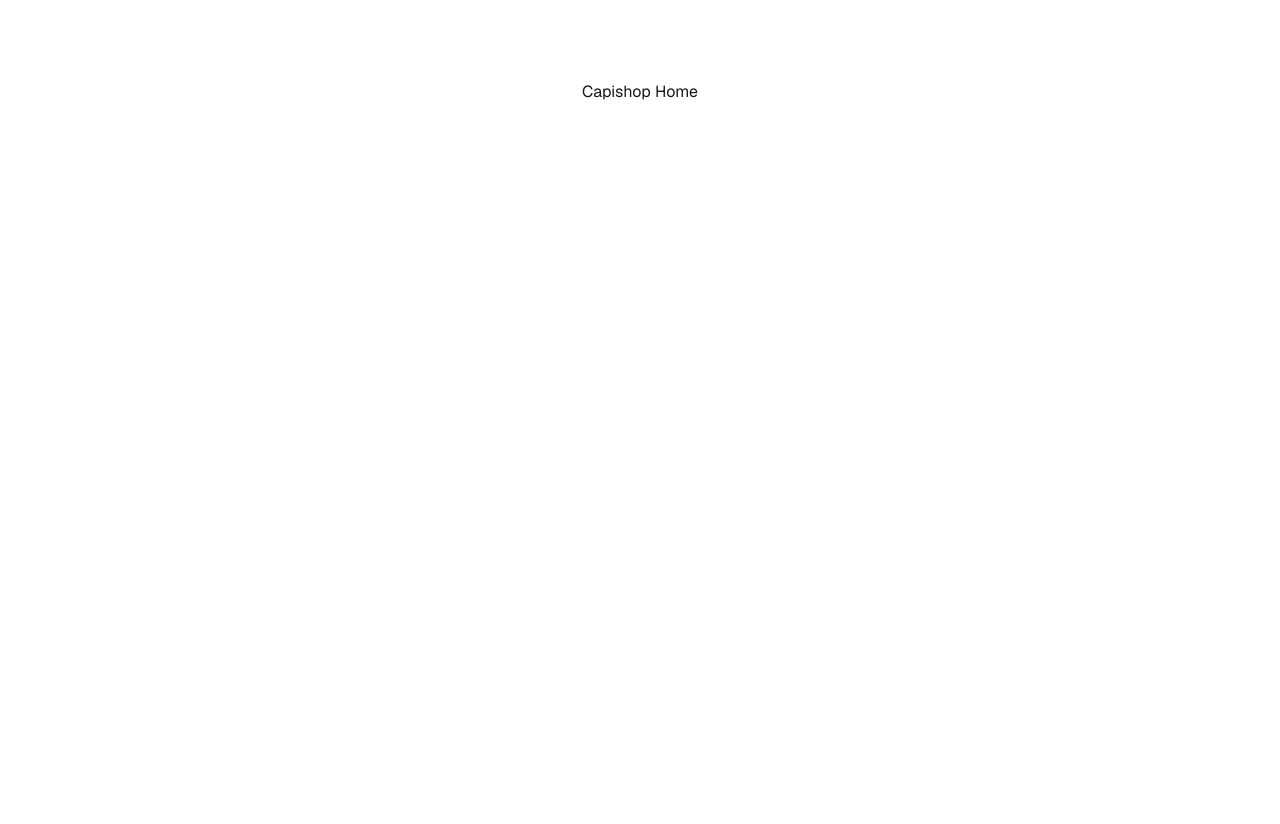
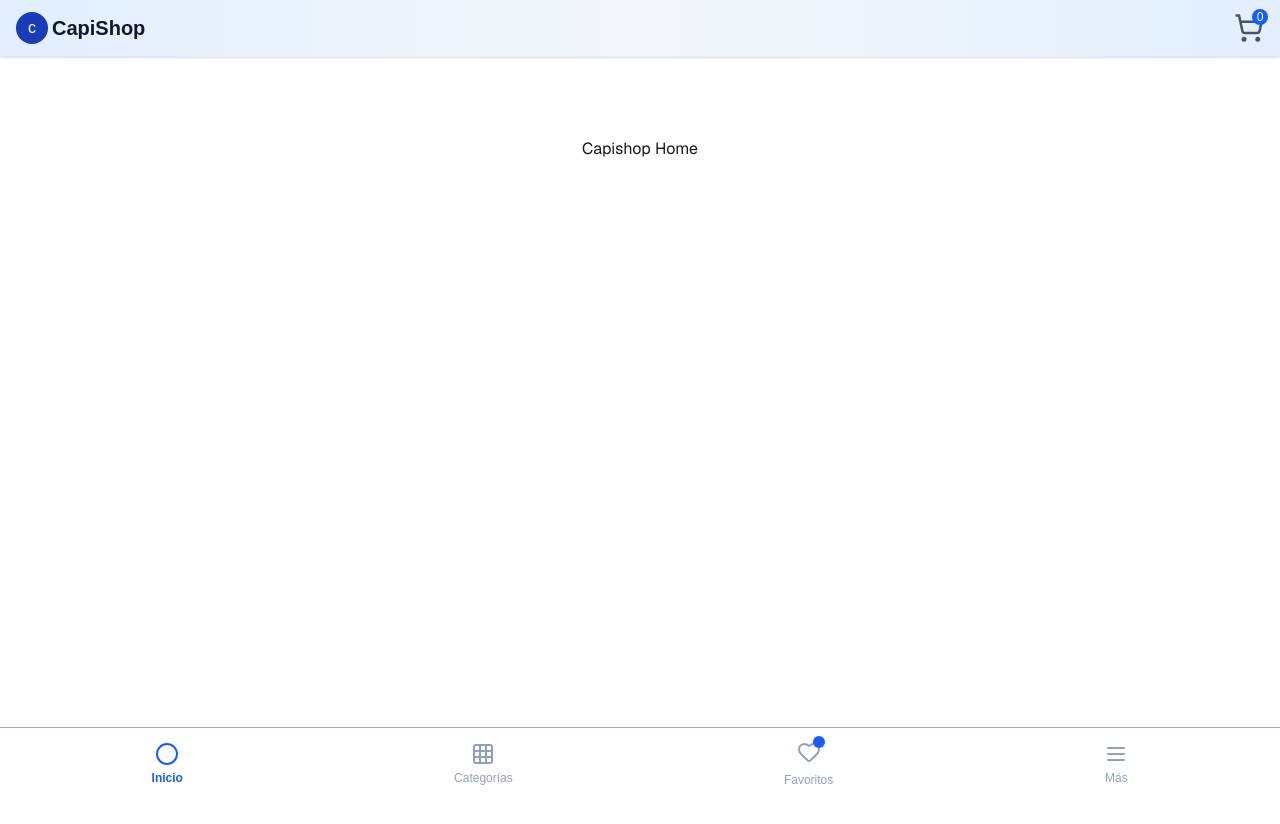
Before and after one commit to roobbs/capishop, a Next.js app: page / in a window 1280 px wide. Shown: the top 824 px of the page. Before the commit the page ends 800 px from the top, so only its background shows below. Built offline with nearby package versions, Linux system fonts and the light colour scheme.

Commit message:
feat: created layout for store group

```diff
--- /dev/null
+++ b/app/(store)/layout.tsx
@@ -0,0 +1,16 @@
+import BottomNavBar from "../ui/layout/BottomNavBar";
+import Header from "../ui/layout/Header";
+
+export default function StoreLayout({
+  children,
+}: {
+  children: React.ReactNode;
+}) {
+  return (
+    <>
+      <Header />
+      {children}
+      <BottomNavBar />
+    </>
+  );
+}
```
